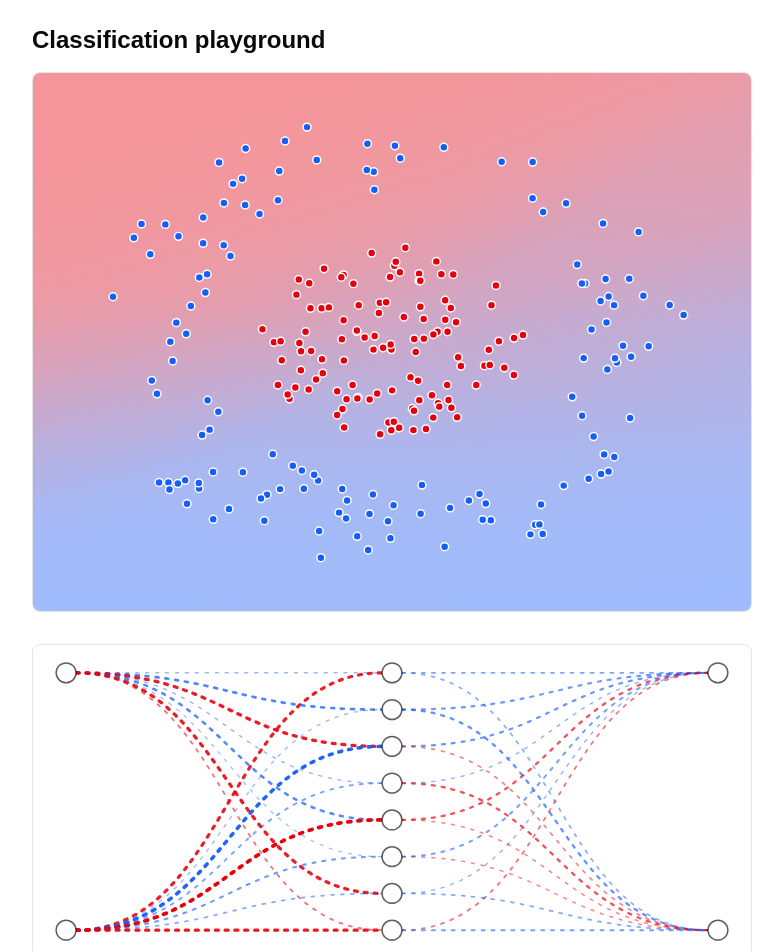
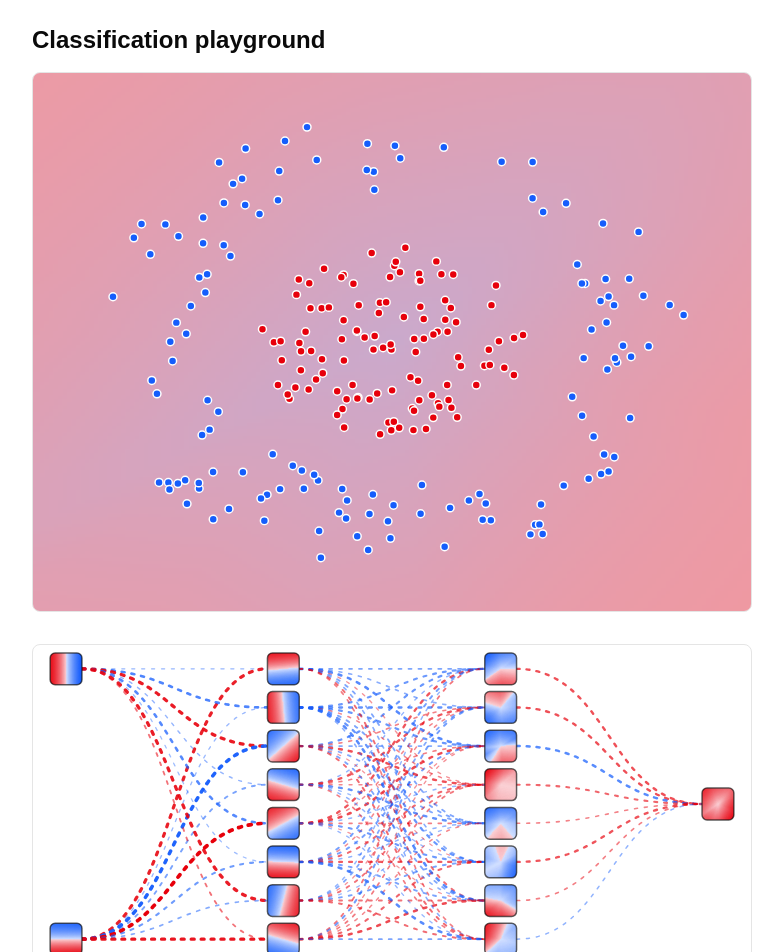
Before and after one commit to GSFranzoni/neural-network-playground, a React (Vite) app: page / in a window 1280 px wide. Shown: the top 952 px of the page, without its empty margins (248-1031 px from the left). Built offline with nearby package versions, Linux system fonts and the light colour scheme.

Commit message:
feat: enhance network visualization with new hooks and update classification plot

```diff
--- a/src/app.tsx
+++ b/src/app.tsx
@@ -5,6 +5,7 @@ import {
   NetworkGraphLayer,
   NetworkGraphNeuron,
 } from "@/components/network-graph";
+import { useNetworkVisualization } from "@/hooks/use-network-visualization";
 import { DenseLayer, NeuralNetwork, ReLULayer } from "@/lib/neural-network";
 import { datasets } from "@/mocks/dataset";
 import type { Bounds } from "@/types/app";
@@ -16,32 +17,38 @@ const bounds: Bounds = {
   maxY: 6,
 };
 
-const network = new NeuralNetwork([new DenseLayer(2, 8), new ReLULayer(), new DenseLayer(8, 2)]);
-
 function neuronId(layer: number, neuron: number): string {
   return `layer-${layer}-neuron-${neuron}`;
 }
 
+const network = new NeuralNetwork([
+  new DenseLayer(2, 8),
+  new ReLULayer(),
+  new DenseLayer(8, 8),
+  new ReLULayer(),
+  new DenseLayer(8, 1),
+]);
+
 export function App() {
-  const denseLayers = network.layers.filter(
-    (layer): layer is DenseLayer => layer instanceof DenseLayer,
-  );
-
-  const neuronCounts =
-    denseLayers.length === 0
-      ? []
-      : [denseLayers[0].inputSize, ...denseLayers.map((layer) => layer.outputSize)];
+  const { classification, activations, neuronCount, denseLayers } = useNetworkVisualization({
+    network,
+    bounds,
+  });
 
   return (
     <main className="mx-auto w-full max-w-3xl p-6">
       <h1 className="mb-4 text-2xl font-semibold">Classification playground</h1>
       <div className="space-y-8">
-        <ClassificationPlot network={network} bounds={bounds} dataset={datasets.circle} />
+        <ClassificationPlot bounds={bounds} dataset={datasets.circle} field={classification} />
         <NetworkGraph>
-          {neuronCounts.map((count, layerIndex) => (
+          {neuronCount.map((count, layerIndex) => (
             <NetworkGraphLayer key={layerIndex}>
               {Array.from({ length: count }, (_, neuronIndex) => (
-                <NetworkGraphNeuron key={neuronIndex} id={neuronId(layerIndex, neuronIndex)} />
+                <NetworkGraphNeuron
+                  key={neuronIndex}
+                  id={neuronId(layerIndex, neuronIndex)}
+                  field={activations[layerIndex][neuronIndex]}
+                />
               ))}
             </NetworkGraphLayer>
           ))}
--- a/src/components/network-graph.tsx
+++ b/src/components/network-graph.tsx
@@ -1,7 +1,8 @@
 import type { ReactElement, ReactNode } from "react";
-import { Children, cloneElement, isValidElement } from "react";
+import { Children, cloneElement, isValidElement, useId } from "react";
 
 import { useResizeObserver } from "@/hooks/use-resize-observer";
+import type { ScalarField } from "@/lib/field";
 
 type Position = {
   x: number;
@@ -10,6 +11,7 @@ type Position = {
 
 type NetworkGraphNeuronProps = {
   id: string;
+  field?: ScalarField;
   position?: Position;
 };
 
@@ -33,11 +35,11 @@ type NetworkGraphProps = {
   children: ReactNode;
 };
 
-const NEURON_RADIUS = 10;
+const NEURON_SIZE = 32;
 
 const HORIZONTAL_PADDING = 32;
 
-const VERTICAL_PADDING = 28;
+const VERTICAL_PADDING = 24;
 
 function neuronY(index: number, count: number, height: number, padding: number): number {
   if (count === 1) {
@@ -47,6 +49,18 @@ function neuronY(index: number, count: number, height: number, padding: number):
   return padding + (index * (height - padding * 2)) / (count - 1);
 }
 
+function activationCells(field: ScalarField) {
+  const cells = field.values.flatMap((row, rowIndex) =>
+    row.map((value, column) => ({ row: rowIndex, column, value })),
+  );
+  const maxMagnitude = Math.max(1e-6, ...cells.map((cell) => Math.abs(cell.value)));
+
+  return cells.map((cell) => ({
+    ...cell,
+    opacity: 0.12 + (Math.abs(cell.value) / maxMagnitude) * 0.88,
+  }));
+}
+
 function layerNeurons(children: ReactNode): ReactElement<NetworkGraphNeuronProps>[] {
   return Children.toArray(children).filter(
     (child): child is ReactElement<NetworkGraphNeuronProps> =>
@@ -54,21 +68,54 @@ function layerNeurons(children: ReactNode): ReactElement<NetworkGraphNeuronProps
   );
 }
 
-export const NetworkGraphNeuron = ({ position }: NetworkGraphNeuronProps) => {
+export const NetworkGraphNeuron = ({ field, position }: NetworkGraphNeuronProps) => {
+  const clipId = useId();
+
   if (!position) {
     return null;
   }
 
+  const left = position.x - NEURON_SIZE / 2;
+
+  const top = position.y - NEURON_SIZE / 2;
+
+  const cellWidth = field?.values[0]?.length ? NEURON_SIZE / field.values[0].length : 0;
+  const cellHeight = field?.values.length ? NEURON_SIZE / field.values.length : 0;
+  const cells = field ? activationCells(field) : [];
+
   return (
-    <circle
-      cx={position.x}
-      cy={position.y}
-      r={NEURON_RADIUS}
-      fill="var(--card)"
-      stroke="currentColor"
-      strokeOpacity="0.65"
-      strokeWidth="1.5"
-    />
+    <g>
+      <defs>
+        <clipPath id={clipId}>
+          <rect x={left} y={top} width={NEURON_SIZE} height={NEURON_SIZE} rx="5" />
+        </clipPath>
+      </defs>
+      <rect x={left} y={top} width={NEURON_SIZE} height={NEURON_SIZE} rx="5" fill="var(--card)" />
+      <g clipPath={`url(#${clipId})`}>
+        {cells.map((cell) => (
+          <rect
+            key={`${cell.row}-${cell.column}`}
+            x={left + cell.column * cellWidth}
+            y={top + cell.row * cellHeight}
+            width={cellWidth + 0.25}
+            height={cellHeight + 0.25}
+            fill={cell.value >= 0 ? "var(--network-positive)" : "var(--network-negative)"}
+            fillOpacity={cell.opacity}
+          />
+        ))}
+      </g>
+      <rect
+        x={left}
+        y={top}
+        width={NEURON_SIZE}
+        height={NEURON_SIZE}
+        rx="5"
+        fill="none"
+        stroke="currentColor"
+        strokeOpacity="0.65"
+        strokeWidth="1.5"
+      />
+    </g>
   );
 };
 
@@ -90,7 +137,7 @@ export const NetworkGraphConnection = ({
 
   const pulseDuration = `${(1.8 - magnitude * 0.9).toFixed(2)}s`;
 
-  const path = `M ${fromPosition.x + NEURON_RADIUS} ${fromPosition.y} C ${controlX} ${fromPosition.y}, ${controlX} ${toPosition.y}, ${toPosition.x - NEURON_RADIUS} ${toPosition.y}`;
+  const path = `M ${fromPosition.x + NEURON_SIZE / 2} ${fromPosition.y} C ${controlX} ${fromPosition.y}, ${controlX} ${toPosition.y}, ${toPosition.x - NEURON_SIZE / 2} ${toPosition.y}`;
 
   return (
     <path
@@ -175,7 +222,7 @@ export const NetworkGraph = ({ children }: NetworkGraphProps) => {
   return (
     <div
       ref={ref}
-      className="bg-background relative aspect-16/7 min-h-64 w-full overflow-hidden rounded-md border"
+      className="bg-background relative aspect-16/7 min-h-80 w-full overflow-hidden rounded-md border"
     >
       <svg
         className="h-full w-full"
--- /dev/null
+++ b/src/hooks/use-network-visualization.ts
@@ -0,0 +1,67 @@
+import { sampleField } from "@/lib/field";
+import { DenseLayer, type NeuralNetwork } from "@/lib/neural-network";
+import type { Bounds } from "@/types/app";
+
+function activationsFor(network: NeuralNetwork, input: [number, number]): number[][] {
+  let values: number[] = input;
+  const activations = [values];
+
+  for (const layer of network.layers) {
+    values = layer.forward(values);
+
+    if (layer instanceof DenseLayer) {
+      activations.push(values);
+    }
+  }
+
+  return activations;
+}
+
+function classConfidence(output: number[]): number {
+  if (output.length === 1) {
+    return 1 / (1 + Math.exp(-output[0]));
+  }
+
+  const largest = Math.max(...output);
+  const probabilities = output.map((value) => Math.exp(value - largest));
+  return probabilities[1] / probabilities.reduce((sum, value) => sum + value, 0);
+}
+
+type Props = {
+  network: NeuralNetwork;
+  bounds: Bounds;
+};
+
+export function useNetworkVisualization({ network, bounds }: Props) {
+  const networkVersion = network
+    .export()
+    .map((parameter) => parameter.join(","))
+    .join("|");
+
+  const classification = sampleField(bounds, 160, (x, y) =>
+    classConfidence(network.forward([x, y])),
+  );
+
+  const denseLayers = network.layers.filter(
+    (layer): layer is DenseLayer => layer instanceof DenseLayer,
+  );
+
+  const neuronCount =
+    denseLayers.length === 0
+      ? []
+      : [denseLayers[0].inputSize, ...denseLayers.map((layer) => layer.outputSize)];
+
+  const activations = neuronCount.map((count, layerIndex) =>
+    Array.from({ length: count }, (_, neuronIndex) =>
+      sampleField(bounds, 32, (x, y) => activationsFor(network, [x, y])[layerIndex][neuronIndex]),
+    ),
+  );
+
+  return {
+    networkVersion,
+    classification,
+    activations,
+    neuronCount,
+    denseLayers,
+  };
+}
--- a/src/lib/canvas.ts
+++ b/src/lib/canvas.ts
@@ -1,12 +1,15 @@
-import type { NeuralNetwork } from "@/lib/neural-network";
-import type { Bounds } from "@/types/app";
+import type { ScalarField } from "@/lib/field";
 
 type Size = {
   width: number;
   height: number;
 };
 
-function colorFromToken(token: string): [number, number, number] {
+type Rgb = [number, number, number];
+
+export type FieldColorScale = (value: number) => Rgb;
+
+function colorFromToken(token: string): Rgb {
   const swatch = document.createElement("canvas");
   const context = swatch.getContext("2d")!;
   context.fillStyle = getComputedStyle(document.documentElement).getPropertyValue(token).trim();
@@ -15,15 +18,15 @@ function colorFromToken(token: string): [number, number, number] {
   return [red, green, blue];
 }
 
-function probabilityOfClassOne(output: number[]): number {
-  if (output.length === 1) {
-    return 1 / (1 + Math.exp(-output[0]));
-  }
+export function classificationColorScale(): FieldColorScale {
+  const classA = colorFromToken("--classification-a");
+  const classB = colorFromToken("--classification-b");
 
-  const largest = Math.max(...output);
-  const probabilities = output.map((value) => Math.exp(value - largest));
-  const total = probabilities.reduce((sum, value) => sum + value, 0);
-  return total === 0 ? 0.5 : probabilities[1] / total;
+  return (value) => [
+    Math.round(classA[0] + (classB[0] - classA[0]) * value),
+    Math.round(classA[1] + (classB[1] - classA[1]) * value),
+    Math.round(classA[2] + (classB[2] - classA[2]) * value),
+  ];
 }
 
 function resizeCanvas(canvas: HTMLCanvasElement, size: Size): CanvasRenderingContext2D | null {
@@ -41,32 +44,28 @@ function resizeCanvas(canvas: HTMLCanvasElement, size: Size): CanvasRenderingCon
   return context;
 }
 
-export function drawDecisionSurface(
+export function drawField(
   canvas: HTMLCanvasElement,
-  network: NeuralNetwork,
-  bounds: Bounds,
+  field: ScalarField,
+  colorScale: FieldColorScale,
   size: Size,
 ): void {
   const context = resizeCanvas(canvas, size);
-  if (!context) {
+  const rows = field.values.length;
+  const columns = field.values[0]?.length ?? 0;
+  if (!context || rows === 0 || columns === 0) {
     return;
   }
 
-  const columns = Math.max(2, Math.min(180, Math.round(size.width / 3)));
-  const rows = Math.max(2, Math.min(180, Math.round(size.height / 3)));
   const image = context.createImageData(columns, rows);
-  const classA = colorFromToken("--classification-a");
-  const classB = colorFromToken("--classification-b");
 
   for (let row = 0; row < rows; row++) {
-    const y = bounds.maxY - ((row + 0.5) / rows) * (bounds.maxY - bounds.minY);
     for (let column = 0; column < columns; column++) {
-      const x = bounds.minX + ((column + 0.5) / columns) * (bounds.maxX - bounds.minX);
-      const confidence = probabilityOfClassOne(network.forward([x, y]));
+      const [red, green, blue] = colorScale(field.values[row][column]);
       const index = (row * columns + column) * 4;
-      image.data[index] = Math.round(classA[0] + (classB[0] - classA[0]) * confidence);
-      image.data[index + 1] = Math.round(classA[1] + (classB[1] - classA[1]) * confidence);
-      image.data[index + 2] = Math.round(classA[2] + (classB[2] - classA[2]) * confidence);
+      image.data[index] = red;
+      image.data[index + 1] = green;
+      image.data[index + 2] = blue;
       image.data[index + 3] = 105;
     }
   }
--- /dev/null
+++ b/src/lib/field.ts
@@ -0,0 +1,22 @@
+import type { Bounds } from "@/types/app";
+
+export type ScalarField = {
+  values: number[][];
+};
+
+export function sampleField(
+  bounds: Bounds,
+  resolution: number,
+  sample: (x: number, y: number) => number,
+): ScalarField {
+  return {
+    values: Array.from({ length: resolution }, (_, row) => {
+      const y = bounds.maxY - ((row + 0.5) / resolution) * (bounds.maxY - bounds.minY);
+
+      return Array.from({ length: resolution }, (_, column) => {
+        const x = bounds.minX + ((column + 0.5) / resolution) * (bounds.maxX - bounds.minX);
+        return sample(x, y);
+      });
+    }),
+  };
+}
```
Also changed, not shown: src/components/classification-plot.tsx (+6 -11 lines).
